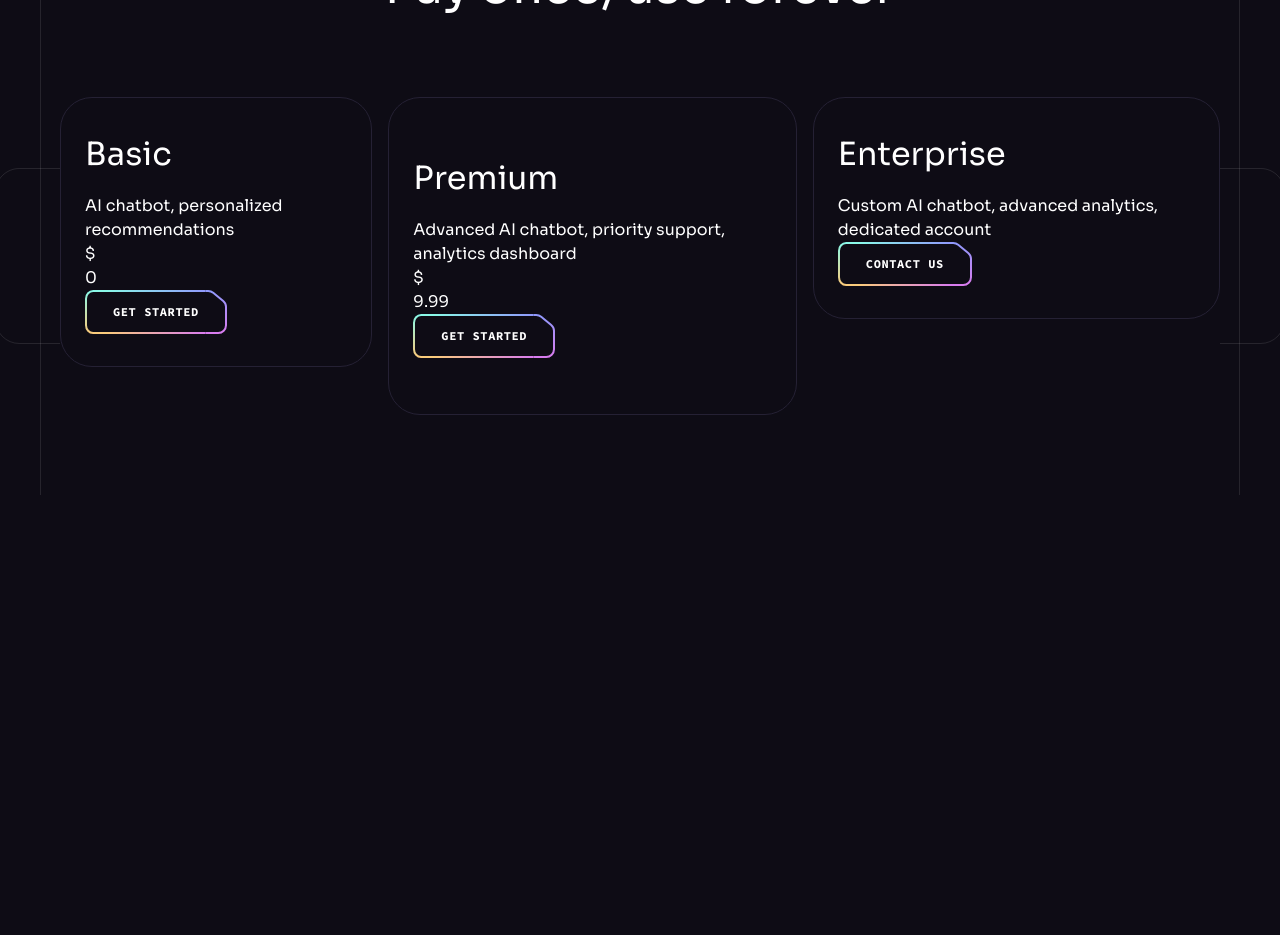
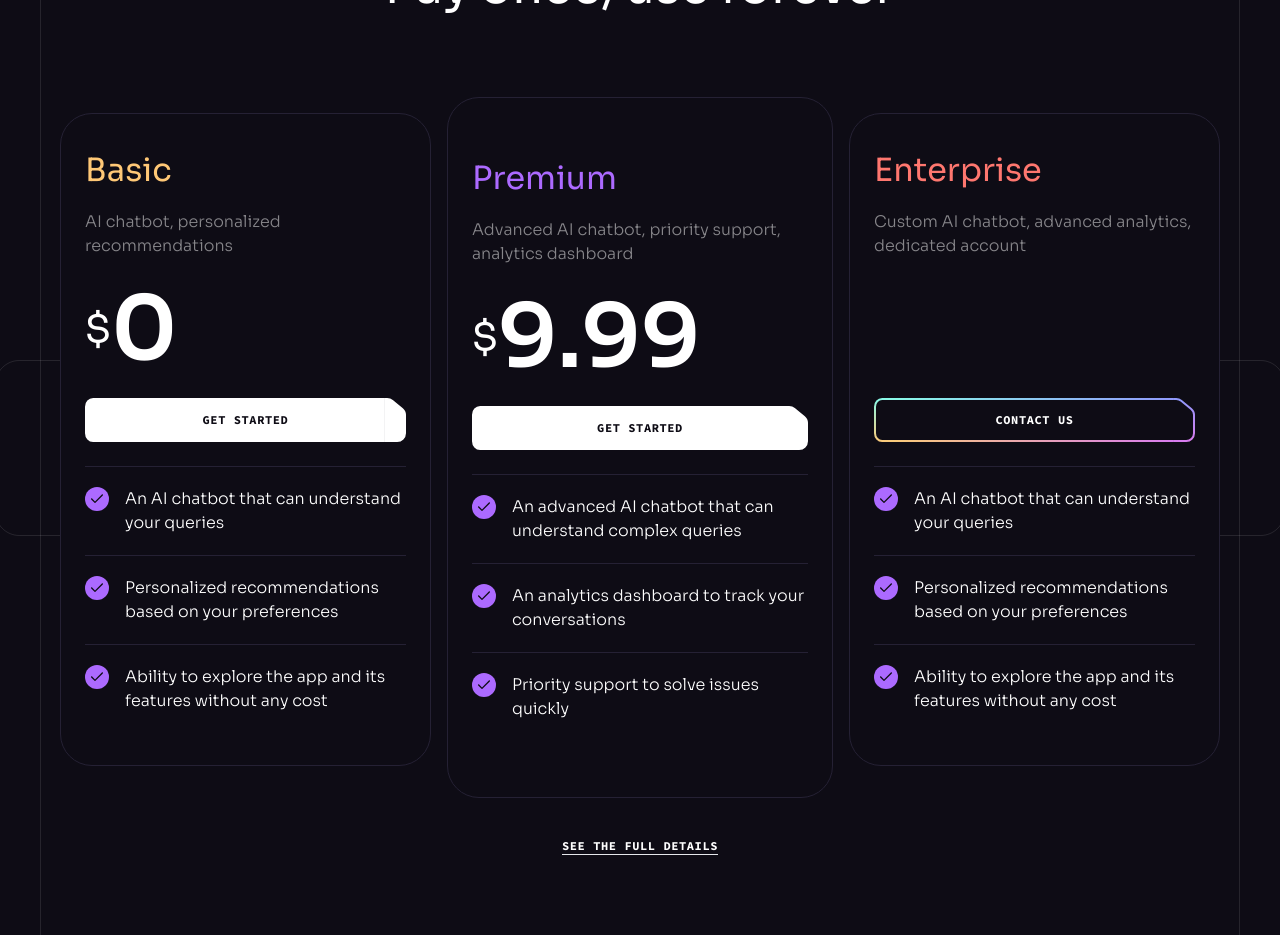
Before and after one commit to Rua-E/brainwave-clone, a React (Vite) app: page / in a window 1280 px wide. Shown: the part 6220-7155 px from the top of the page. Before the commit the page ends 6715 px from the top, so only its background shows below. Built offline with nearby package versions, Linux system fonts and the light colour scheme.

Commit message:
completed pricing section

```diff
--- a/src/components/Pricing.jsx
+++ b/src/components/Pricing.jsx
@@ -32,9 +32,17 @@ const Pricing = () => {
           title="Pay once, use forever"
         ></Heading>
         <div className="relative">
-            <PricingList></PricingList>
-            <LeftLine></LeftLine>
-            <RightLine></RightLine>
+          <PricingList></PricingList>
+          <LeftLine></LeftLine>
+          <RightLine></RightLine>
+        </div>
+        <div className="flex justify-center mt-10">
+          <a
+            className="text-xs font-code font-bold tracking-wider uppercase border-b"
+            href="/pricing"
+          >
+            See the full details
+          </a>
         </div>
       </div>
     </Section>
--- a/src/components/PricingList.jsx
+++ b/src/components/PricingList.jsx
@@ -1,5 +1,7 @@
+import { pricing } from "../constants";
+import { check } from "../assets";
+
 import React from "react";
-import { pricing } from "../constants";
 import Button from "./Button";
 
 const PricingList = () => {
@@ -8,21 +10,35 @@ const PricingList = () => {
       {pricing.map((item) => (
         <div
           key={item.id}
-          className="w-[19rem] max-lg:w-full h-full px-6 bg-n-8 border border-n-6 rounded-[2rem] lg:w-auto even:py-14 odd:py-8"
+          className="w-[19rem] max-lg:w-full h-full px-6 bg-n-8 border border-n-6 rounded-[2rem] lg:w-auto even:py-14 odd:py-8 odd:my-4 [&>h4]:first:text-color-2 [&>h4]:even:text-color-1 [&>h4]:last:text-color-3"
         >
           <h4 className="h4 mb-4">{item.title}</h4>
-          <p>{item.description}</p>
-          <div>
+          <p className="body-2 min-h-[4rem] mb-3 text-n-1/50">
+            {item.description}
+          </p>
+          <div className="flex items-center h-[5.5rem] mb-6">
             {item.price && (
               <>
-                <div>$</div>
-                <div>{item.price}</div>
+                <div className="h3">$</div>
+                <div className="text-[5.5rem] leading-none font-bold">{item.price}</div>
               </>
             )}
           </div>
-          <Button>
+          <Button
+            className="w-full mb-6"
+            href={item.price ? "/pricing" : "mailto:contact@jsmastery.pro"}
+            white={!!item.price}
+          >
             {item.price ? "Get started" : "Contact us"}
           </Button>
+          <ul>
+            {item.features.map((feature, index) => (
+              <li key={index} className="flex items-start py-5 border-t border-n-6">
+                <img src={check} width={24} height={24} alt="Check" />
+                <p className="body-2 ml-4">{feature}</p>
+              </li>
+            ))}
+          </ul>
         </div>
       ))}
     </div>
```
